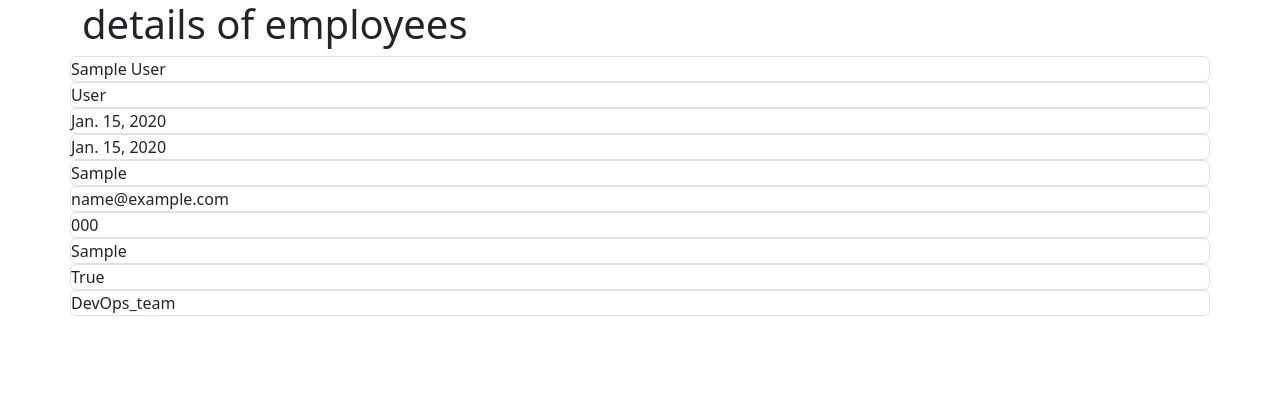
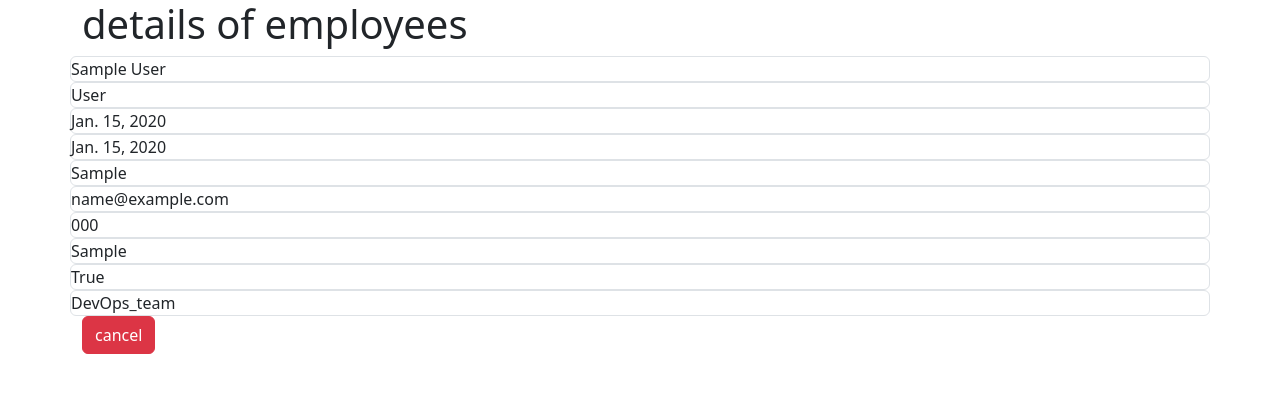
Before and after one commit to AhmedOmi/rh_test_backend, a Django app: page /show/1/ in a window 1280 px wide. Shown: the top 393 px of the page. Run offline with Django 3.2, Linux system fonts and the light colour scheme; tables that the repository leaves empty hold one stand-in row (values such as "Sample post").

Commit message:
refactor:add button cancel

```diff
--- a/employee/templates/details.html
+++ b/employee/templates/details.html
@@ -30,5 +30,5 @@
 </div><div class="row card border">
     {{data.team}}
 </div>
-
+<a href="{%url 'list_employees'%}" class="btn btn-danger">cancel</a>
 {% endblock %}
```
